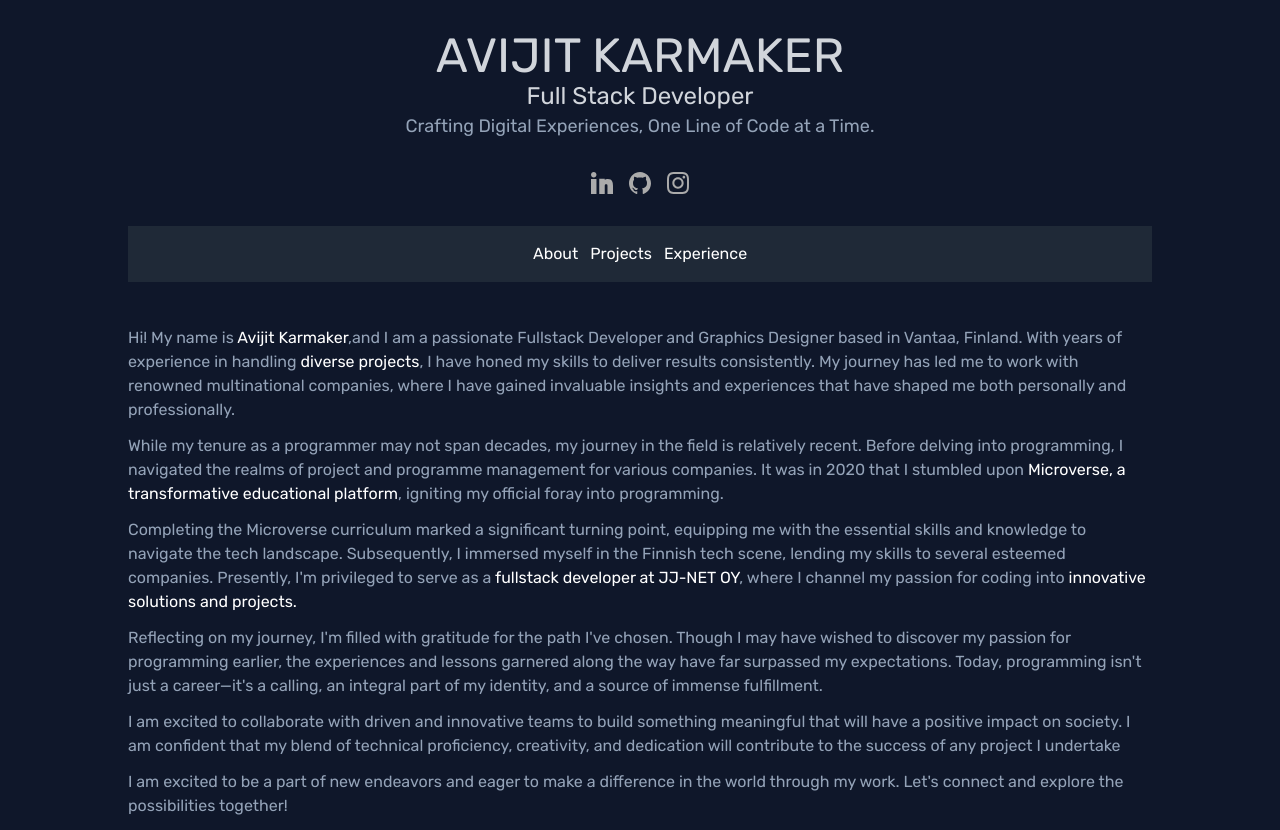
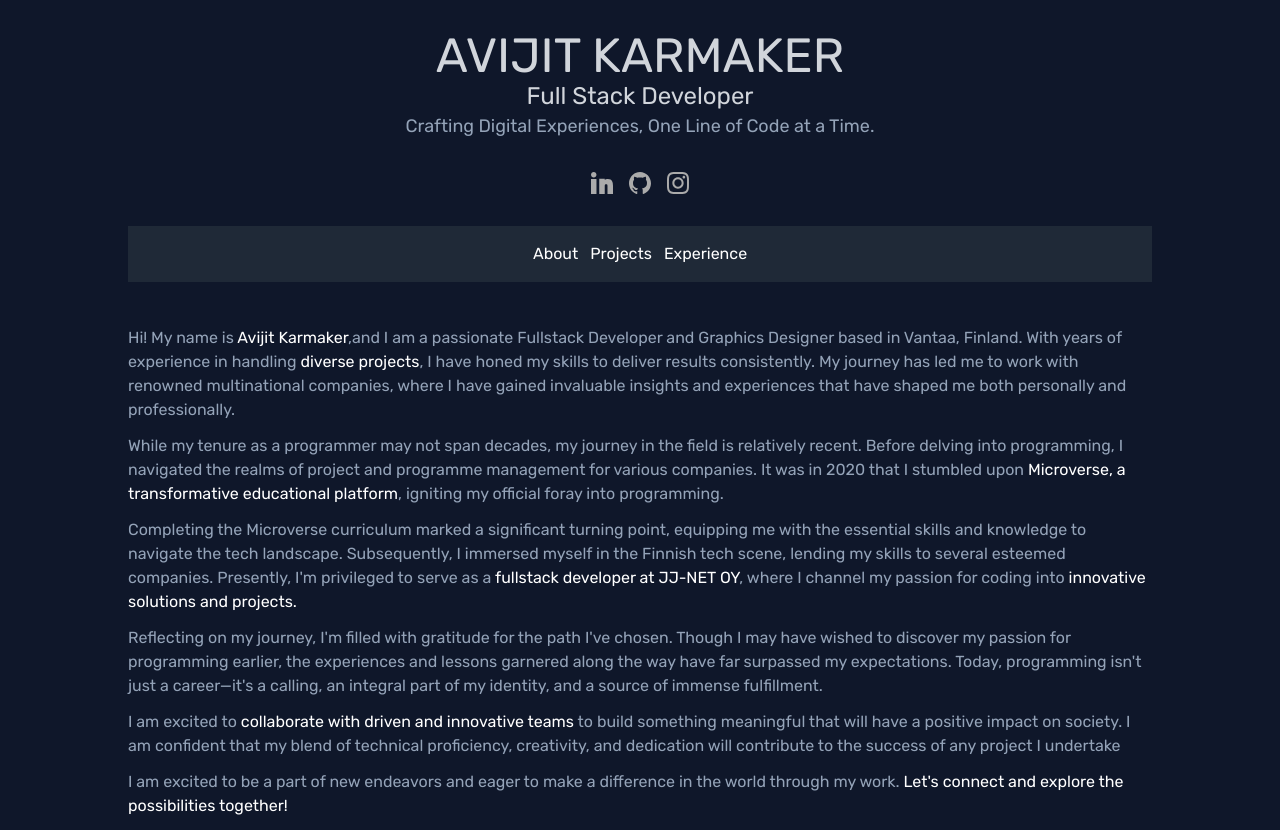
Before and after one commit to ajkacca457/avi-portfolio, a React (Vite) app: page / in a window 1280 px wide. Built offline with nearby package versions, Linux system fonts and the light colour scheme.

Commit message:
update text highlight

```diff
--- a/src/components/About.jsx
+++ b/src/components/About.jsx
@@ -7,8 +7,8 @@ const About = () => {
         <p className='text-slate-400 my-3'> While my tenure as a programmer may not span decades, my journey in the field is relatively recent. Before delving into programming, I navigated the realms of project and programme management for various companies. It was in 2020 that I stumbled upon <span className='text-white'>Microverse, a transformative educational platform</span>, igniting my official foray into programming.</p>
         <p className='text-slate-400 my-3'> Completing the Microverse curriculum marked a significant turning point, equipping me with the essential skills and knowledge to navigate the tech landscape. Subsequently, I immersed myself in the Finnish tech scene, lending my skills to several esteemed companies. Presently, I'm privileged to serve as a <span className='text-white'>fullstack developer at JJ-NET OY</span>, where I channel my passion for coding into <span className='text-white'>innovative solutions and projects.</span></p>
         <p className='text-slate-400 my-3'> Reflecting on my journey, I'm filled with gratitude for the path I've chosen. Though I may have wished to discover my passion for programming earlier, the experiences and lessons garnered along the way have far surpassed my expectations. Today, programming isn't just a career—it's a calling, an integral part of my identity, and a source of immense fulfillment.</p>
-        <p className='text-slate-400 my-3'> I am excited to collaborate with driven and innovative teams to build something meaningful that will have a positive impact on society. I am confident that my blend of technical proficiency, creativity, and dedication will contribute to the success of any project I undertake</p>
-        <p className='text-slate-400 my-3'>I am excited to be a part of new endeavors and eager to make a difference in the world through my work. Let's connect and explore the possibilities together!</p>
+        <p className='text-slate-400 my-3'> I am excited to <span className='text-white'>collaborate with driven and innovative teams</span> to build something meaningful that will have a positive impact on society. I am confident that my blend of technical proficiency, creativity, and dedication will contribute to the success of any project I undertake</p>
+        <p className='text-slate-400 my-3'>I am excited to be a part of new endeavors and eager to make a difference in the world through my work. <span className='text-white'>Let's connect and explore the possibilities together!</span></p>
     </div>
   )
 }
```
